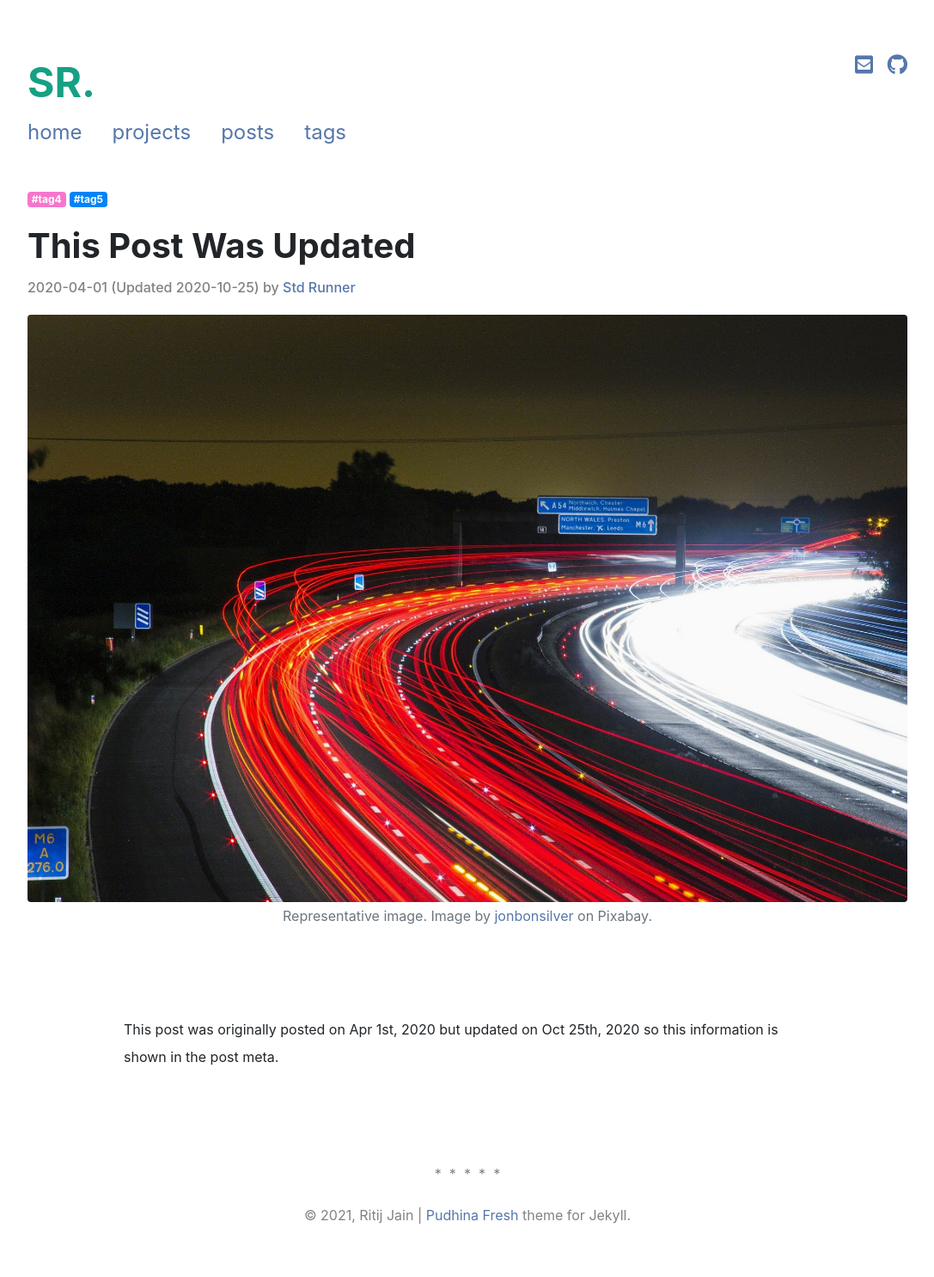
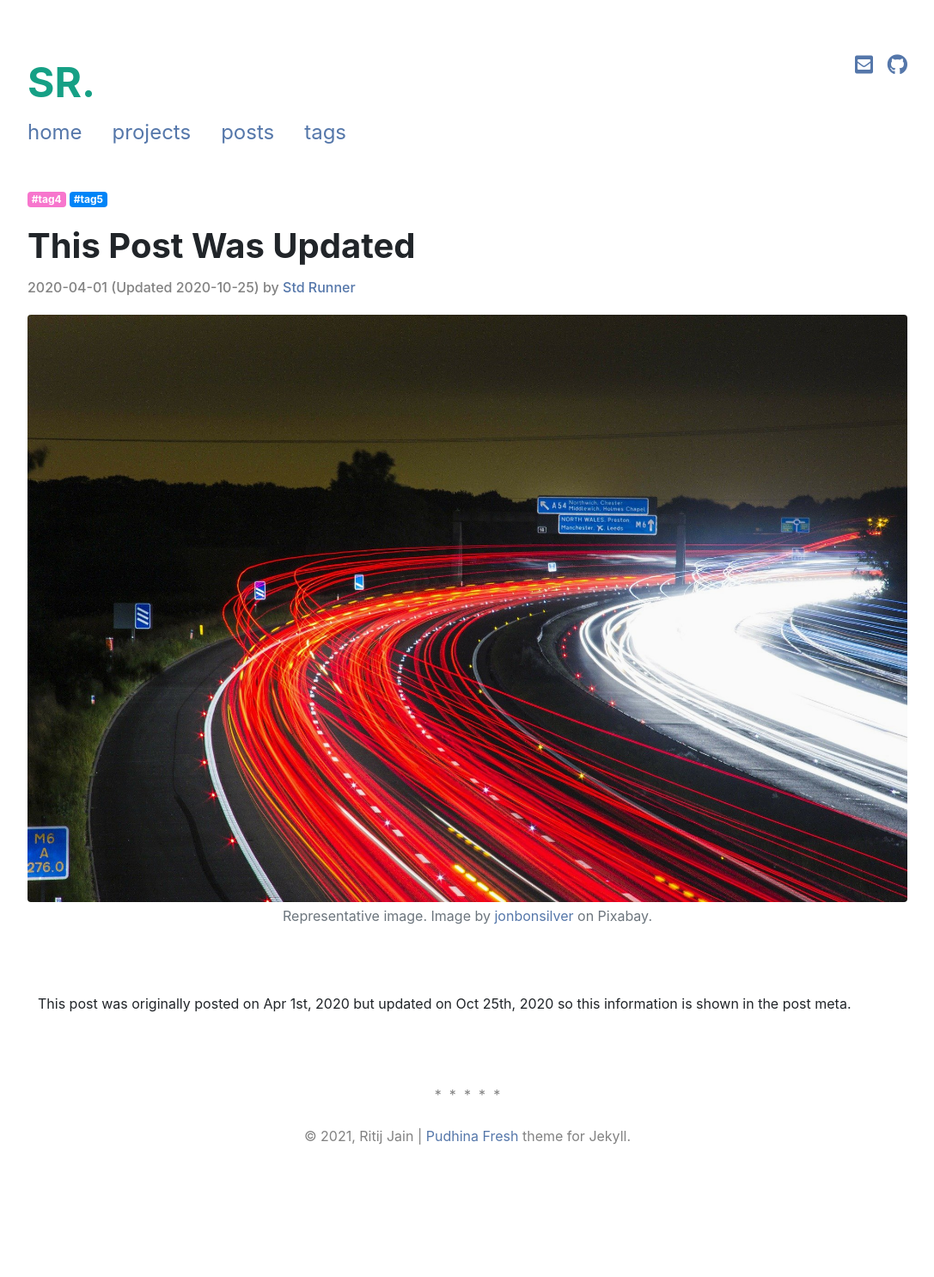
Before and after one commit to StdRunner/StdRunner.github.io, a Jekyll site: the page built from _posts/2020-04-01-updated.md, in a window 1280 px wide. Shown: the whole page at 86% size, without its empty margins (96-1183 px from the left). Built offline with Jekyll 4.4.1, drawn with Linux system fonts in a browser that asks for light colours; nearby versions of some CDN libraries; comment, search, counter and statistics services are not loaded; a style sheet for code colours, icons or effects is not loaded; after the commit the page ends 1393 px from its top, so only the background shows below that.

Commit message:
jekyll theme custom : expand post content width

```diff
--- a/assets/css/main.css
+++ b/assets/css/main.css
@@ -53,8 +53,8 @@ blockquote {
 
 .post_wrapper {
   max-width: 80%;
-  max-width: 800px;
-  margin: 60px auto;
+  max-width: 1000px;
+  margin: 30px auto;
 }
 
 table {
```
